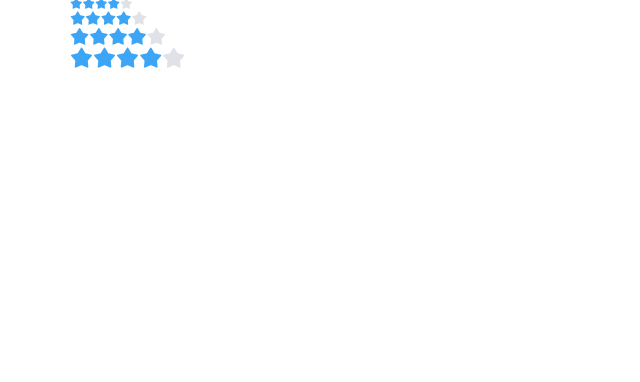
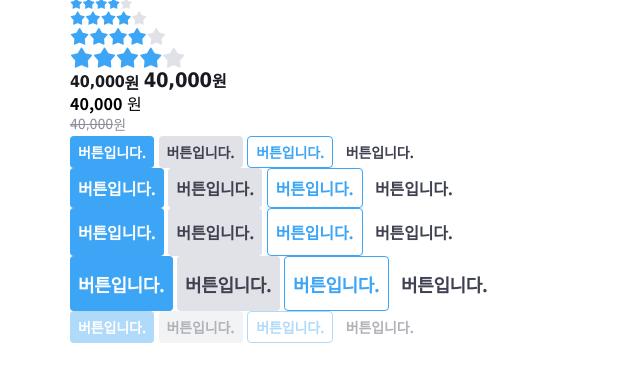
Before and after one commit to YuranK/tomorrow-house, a website: page index.html in a window 1280 px wide. Shown: the part 80-462 px from the top of the page, without its empty margins (0-640 px from the left). Drawn offline with Linux system fonts and the light colour scheme; files whose address does not match are found by name.

Commit message:
💄 price, buttons

```diff
--- a/index.html
+++ b/index.html
@@ -72,6 +72,71 @@
           <i class="ic-star"></i>
         </div>
       </div>
+
+      <div>
+        <div class="price-16">
+          <strong class="amount">40,000</strong>
+          <span class="currency">원</span>
+        </div>
+
+        <div class="price-20">
+          <strong class="amount">40,000</strong>
+          <span class="currency">원</span>
+        </div>
+
+        <div class="price-38">
+          <strong class="amount">40,000</strong>
+          <span class="currency">원</span>
+        </div>
+
+        <div class="price-off">
+          <strong class="amount">40,000</strong>
+          <span class="currency">원</span>
+        </div>
+      </div>
+
+      <div>
+        <button type="button" class="btn-primary btn-32">버튼입니다.</button>
+        <button type="button" class="btn-secondary btn-32">버튼입니다.</button>
+        <button type="button" class="btn-outlined btn-32">버튼입니다.</button>
+        <button type="button" class="btn-ghost btn-32">버튼입니다.</button>
+      </div>
+
+      <div>
+        <button type="button" class="btn-primary btn-40">버튼입니다.</button>
+        <button type="button" class="btn-secondary btn-40">버튼입니다.</button>
+        <button type="button" class="btn-outlined btn-40">버튼입니다.</button>
+        <button type="button" class="btn-ghost btn-40">버튼입니다.</button>
+      </div>
+
+      <div>
+        <button type="button" class="btn-primary btn-48">버튼입니다.</button>
+        <button type="button" class="btn-secondary btn-48">버튼입니다.</button>
+        <button type="button" class="btn-outlined btn-48">버튼입니다.</button>
+        <button type="button" class="btn-ghost btn-48">버튼입니다.</button>
+      </div>
+
+      <div>
+        <button type="button" class="btn-primary btn-55">버튼입니다.</button>
+        <button type="button" class="btn-secondary btn-55">버튼입니다.</button>
+        <button type="button" class="btn-outlined btn-55">버튼입니다.</button>
+        <button type="button" class="btn-ghost btn-55">버튼입니다.</button>
+      </div>
+
+      <div>
+        <button type="button" class="btn-primary btn-32" disabled>
+          버튼입니다.
+        </button>
+        <button type="button" class="btn-secondary btn-32" disabled>
+          버튼입니다.
+        </button>
+        <button type="button" class="btn-outlined btn-32" disabled>
+          버튼입니다.
+        </button>
+        <button type="button" class="btn-ghost btn-32" disabled>
+          버튼입니다.
+        </button>
+      </div>
     </div>
   </body>
 </html>
--- a/package.json
+++ b/package.json
@@ -6,7 +6,7 @@
   "scripts": {
     "test": "echo \"Error: no test specified\" && exit 1",
     "node-sass": "node-sass",
-    "sass": "node-sass -w -r styles/main.scss ./style.css"
+    "sass": "node-sass -wr --source-map ture styles/main.scss /style.css"
   },
   "repository": {
     "type": "git",
--- a/styles/main.scss
+++ b/styles/main.scss
@@ -14,12 +14,7 @@
 @import './modules/tags';
 @import './modules/avatars';
 @import './modules/star-ratings';
+@import './modules/prices';
+@import './modules/buttons';
 
 @import './layout/grids';
-
-p {
-  color: yellow;
-}
-
-* {
-}
--- /dev/null
+++ b/styles/modules/_buttons.scss
@@ -0,0 +1,75 @@
+%btn-base {
+  @include inline-flexbox;
+  padding: 0 8px;
+  font-weight: 700;
+  border-radius: 4px;
+
+  &:disabled {
+    opacity: 0.4;
+    cursor: not-allowed;
+  }
+}
+
+//btn-style
+.btn-primary {
+  @extend %btn-base;
+  color: $white;
+  background-color: $blue;
+  transition: background-color 200ms ease-in-out;
+
+  &:not(:disabled):hover {
+    background-color: $blue-dark;
+  }
+}
+
+.btn-secondary {
+  @extend %btn-base;
+  color: $primary;
+  background-color: $border;
+  transition: background-color 200ms ease-in-out;
+
+  &:not(:disabled):hover {
+    background-color: $tertiary;
+  }
+}
+
+.btn-outlined {
+  @extend %btn-base;
+  color: $blue;
+  background-color: $white;
+  border: 1px solid $blue;
+  transition: background-color 200ms ease-in-out;
+
+  &:not(:disabled):hover {
+    background-color: $blue-light;
+  }
+}
+
+.btn-ghost {
+  @extend %btn-base;
+  color: $primary;
+  background-color: transparent;
+  transition: color 200ms ease-in-out;
+
+  &:not(:disabled):hover {
+    color: $secondary;
+  }
+}
+
+//btn-size
+.btn-32 {
+  @include text-style(14);
+  height: 32px;
+}
+.btn-40 {
+  @include text-style(16);
+  height: 40px;
+}
+.btn-48 {
+  @include text-style(16);
+  height: 48px;
+}
+.btn-55 {
+  @include text-style(18);
+  height: 55px;
+}
--- /dev/null
+++ b/styles/modules/_prices.scss
@@ -0,0 +1,76 @@
+%price-base {
+  @include inline-flexbox(start);
+  .amount {
+    font-family: $font-price;
+    line-height: 1;
+  }
+
+  .currency {
+    font-family: $font-main;
+  }
+}
+
+.price-16,
+.price-20,
+.price-32 {
+  @extend %price-base;
+  color: $dark;
+
+  .amount {
+    font-weight: 700;
+    letter-spacing: -0.01em;
+  }
+
+  .currency {
+    font-weight: 700;
+  }
+}
+
+.price-16 {
+  .amount {
+    font-size: 16px;
+  }
+
+  .currency {
+    @include text-style(16);
+  }
+}
+
+.price-20 {
+  .amount {
+    font-size: 20px;
+  }
+
+  .currency {
+    @include text-style(20);
+  }
+}
+
+.price-32 {
+  .amount {
+    font-size: 32px;
+  }
+
+  .currency {
+    font-size: 28px;
+    font-weight: 700;
+    line-height: 32px;
+    letter-spacing: -0.02em;
+  }
+}
+
+.price-off {
+  @extend %price-base;
+  color: $secondary;
+  .amount {
+    font-size: 14px;
+    font-weight: 400;
+    letter-spacing: -0.01em;
+    text-decoration: line-through;
+  }
+
+  .currency {
+    @include text-style(14);
+    font-weight: 400;
+  }
+}
```
Also changed, not shown: style.css.
